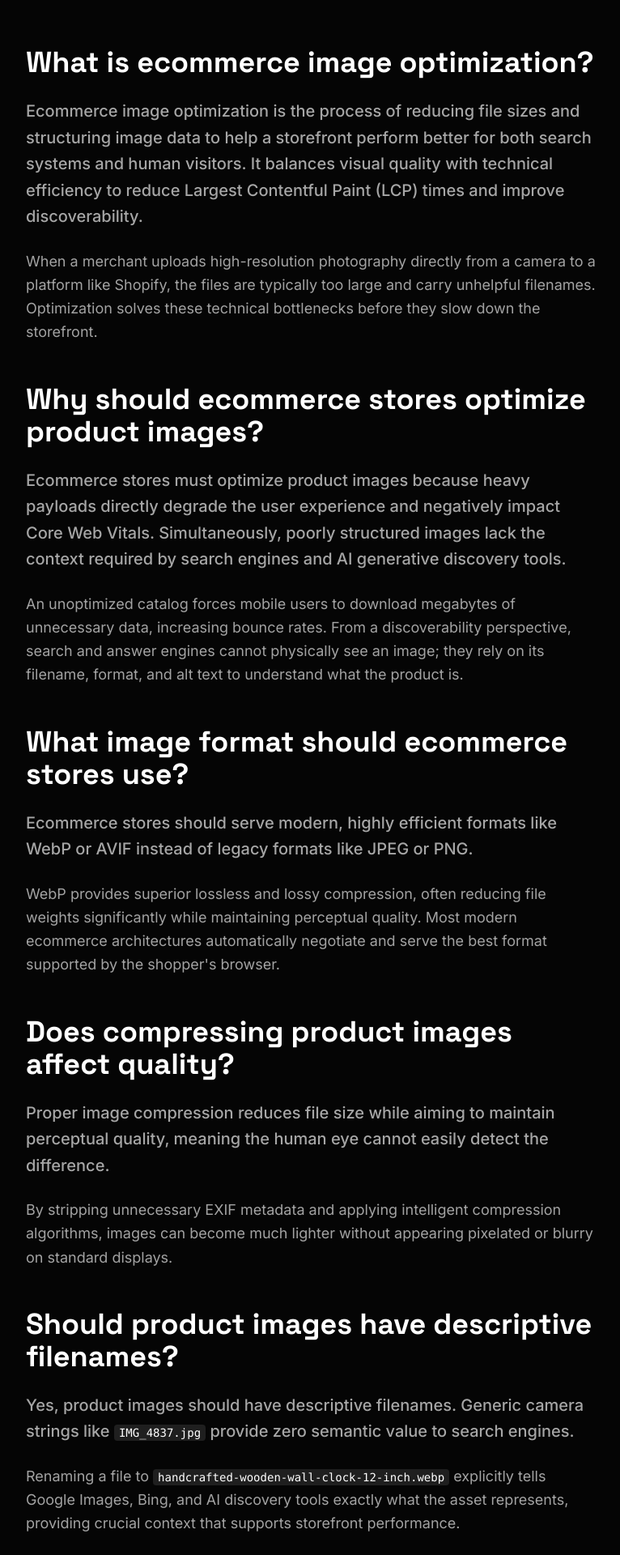
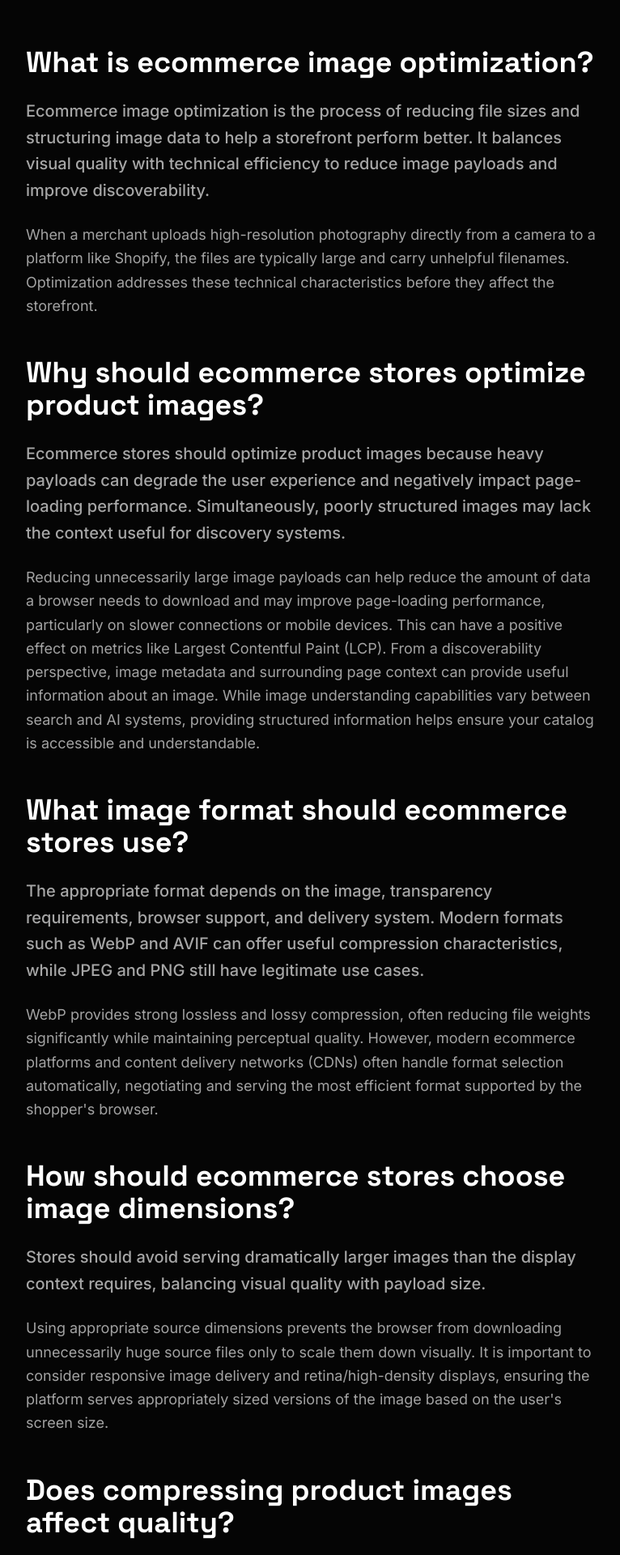
Before and after one commit to shailpoonia/1-globe-next, a Next.js app: page /resources/ecommerce-image-optimization in a window 1280 px wide. Shown: the part 740-2660 px from the top of the page at 81% size, without its empty margins (256-1022 px from the left). Built offline with nearby package versions, Linux system fonts and the light colour scheme.

Commit message:
fix: refine ecommerce image optimization resource

```diff
--- a/src/app/resources/ecommerce-image-optimization/page.tsx
+++ b/src/app/resources/ecommerce-image-optimization/page.tsx
@@ -53,30 +53,40 @@ export default function ArticlePage() {
             <div className="space-y-6">
               <h2 className="text-3xl md:text-4xl font-heading font-bold text-foreground">What is ecommerce image optimization?</h2>
               <p className="text-xl text-muted-foreground font-medium leading-relaxed">
-                Ecommerce image optimization is the process of reducing file sizes and structuring image data to help a storefront perform better for both search systems and human visitors. It balances visual quality with technical efficiency to reduce Largest Contentful Paint (LCP) times and improve discoverability.
+                Ecommerce image optimization is the process of reducing file sizes and structuring image data to help a storefront perform better. It balances visual quality with technical efficiency to reduce image payloads and improve discoverability.
               </p>
               <p className="text-lg text-neutral-400 leading-relaxed">
-                When a merchant uploads high-resolution photography directly from a camera to a platform like Shopify, the files are typically too large and carry unhelpful filenames. Optimization solves these technical bottlenecks before they slow down the storefront.
+                When a merchant uploads high-resolution photography directly from a camera to a platform like Shopify, the files are typically large and carry unhelpful filenames. Optimization addresses these technical characteristics before they affect the storefront.
               </p>
             </div>
 
             <div className="space-y-6">
               <h2 className="text-3xl md:text-4xl font-heading font-bold text-foreground">Why should ecommerce stores optimize product images?</h2>
               <p className="text-xl text-muted-foreground font-medium leading-relaxed">
-                Ecommerce stores must optimize product images because heavy payloads directly degrade the user experience and negatively impact Core Web Vitals. Simultaneously, poorly structured images lack the context required by search engines and AI generative discovery tools.
+                Ecommerce stores should optimize product images because heavy payloads can degrade the user experience and negatively impact page-loading performance. Simultaneously, poorly structured images may lack the context useful for discovery systems.
               </p>
               <p className="text-lg text-neutral-400 leading-relaxed">
-                An unoptimized catalog forces mobile users to download megabytes of unnecessary data, increasing bounce rates. From a discoverability perspective, search and answer engines cannot physically see an image; they rely on its filename, format, and alt text to understand what the product is.
+                Reducing unnecessarily large image payloads can help reduce the amount of data a browser needs to download and may improve page-loading performance, particularly on slower connections or mobile devices. This can have a positive effect on metrics like Largest Contentful Paint (LCP). From a discoverability perspective, image metadata and surrounding page context can provide useful information about an image. While image understanding capabilities vary between search and AI systems, providing structured information helps ensure your catalog is accessible and understandable.
               </p>
             </div>
 
             <div className="space-y-6">
               <h2 className="text-3xl md:text-4xl font-heading font-bold text-foreground">What image format should ecommerce stores use?</h2>
               <p className="text-xl text-muted-foreground font-medium leading-relaxed">
-                Ecommerce stores should serve modern, highly efficient formats like WebP or AVIF instead of legacy formats like JPEG or PNG.
+                The appropriate format depends on the image, transparency requirements, browser support, and delivery system. Modern formats such as WebP and AVIF can offer useful compression characteristics, while JPEG and PNG still have legitimate use cases.
               </p>
               <p className="text-lg text-neutral-400 leading-relaxed">
-                WebP provides superior lossless and lossy compression, often reducing file weights significantly while maintaining perceptual quality. Most modern ecommerce architectures automatically negotiate and serve the best format supported by the shopper's browser.
+                WebP provides strong lossless and lossy compression, often reducing file weights significantly while maintaining perceptual quality. However, modern ecommerce platforms and content delivery networks (CDNs) often handle format selection automatically, negotiating and serving the most efficient format supported by the shopper's browser.
+              </p>
+            </div>
+
+            <div className="space-y-6">
+              <h2 className="text-3xl md:text-4xl font-heading font-bold text-foreground">How should ecommerce stores choose image dimensions?</h2>
+              <p className="text-xl text-muted-foreground font-medium leading-relaxed">
+                Stores should avoid serving dramatically larger images than the display context requires, balancing visual quality with payload size.
+              </p>
+              <p className="text-lg text-neutral-400 leading-relaxed">
+                Using appropriate source dimensions prevents the browser from downloading unnecessarily huge source files only to scale them down visually. It is important to consider responsive image delivery and retina/high-density displays, ensuring the platform serves appropriately sized versions of the image based on the user's screen size.
               </p>
             </div>
 
@@ -93,20 +103,30 @@ export default function ArticlePage() {
             <div className="space-y-6">
               <h2 className="text-3xl md:text-4xl font-heading font-bold text-foreground">Should product images have descriptive filenames?</h2>
               <p className="text-xl text-muted-foreground font-medium leading-relaxed">
-                Yes, product images should have descriptive filenames. Generic camera strings like <code className="bg-secondary px-1.5 py-0.5 rounded text-sm text-foreground">IMG_4837.jpg</code> provide zero semantic value to search engines.
+                Yes. Generic camera filenames provide little descriptive context about the subject of an image.
               </p>
               <p className="text-lg text-neutral-400 leading-relaxed">
-                Renaming a file to <code className="bg-secondary px-1.5 py-0.5 rounded text-sm text-foreground">handcrafted-wooden-wall-clock-12-inch.webp</code> explicitly tells Google Images, Bing, and AI discovery tools exactly what the asset represents, providing crucial context that supports storefront performance.
+                Renaming a generic string like <code className="bg-secondary px-1.5 py-0.5 rounded text-sm text-foreground">IMG_4837.jpg</code> to a descriptive format like <code className="bg-secondary px-1.5 py-0.5 rounded text-sm text-foreground">handcrafted-wooden-wall-clock-12-inch.webp</code> can provide additional descriptive context that may support storefront discoverability.
               </p>
             </div>
 
             <div className="space-y-6">
               <h2 className="text-3xl md:text-4xl font-heading font-bold text-foreground">Should product images have alt text?</h2>
               <p className="text-xl text-muted-foreground font-medium leading-relaxed">
-                Yes, alt text is a critical component of product image optimization. It provides essential accessibility information for screen readers and acts as a strong contextual signal for search and answer engines.
+                Yes. Alt text is primarily intended to provide an accessible text alternative for people who cannot see an image, and it can also contribute contextual information for search engines.
               </p>
               <p className="text-lg text-neutral-400 leading-relaxed">
-                Effective alt text objectively describes the visual contents of the image in the context of the product. It should be descriptive rather than keyword-stuffed.
+                Product alt text should accurately identify the product and relevant visual characteristics when appropriate, describing meaningful visual information. It should not be stuffed with keywords. Note that decorative images may require different treatment, such as empty alt attributes.
+              </p>
+            </div>
+
+            <div className="space-y-6">
+              <h2 className="text-3xl md:text-4xl font-heading font-bold text-foreground">How does image optimization apply to Shopify stores?</h2>
+              <p className="text-xl text-muted-foreground font-medium leading-relaxed">
+                Product images are a core part of the Shopify storefront experience. Merchants should consider how images are uploaded, transformed, and delivered by Shopify and their active theme.
+              </p>
+              <p className="text-lg text-neutral-400 leading-relaxed">
+                While Shopify provides built-in image delivery and CDN capabilities, initial image size and metadata structure still affect the final page payload and product context. Product image metadata should remain descriptive and accurate. Any optimization tools or apps should complement the existing Shopify workflow rather than unnecessarily disrupting it.
               </p>
             </div>
 
@@ -117,18 +137,18 @@ export default function ArticlePage() {
             <div className="space-y-6">
               <h2 className="text-3xl md:text-4xl font-heading font-bold text-foreground">Practical optimization checklist</h2>
               <ul className="space-y-4 text-lg text-neutral-400 list-disc list-inside">
-                <li><strong className="text-foreground">Scale properly:</strong> Do not serve 4000px images in a 500px container.</li>
-                <li><strong className="text-foreground">Compress consistently:</strong> Ensure every image in your catalog is compressed to reduce payload.</li>
-                <li><strong className="text-foreground">Use modern formats:</strong> Serve WebP where supported.</li>
-                <li><strong className="text-foreground">Rename files:</strong> Replace generic camera names with descriptive, hyphenated strings.</li>
-                <li><strong className="text-foreground">Write clear alt text:</strong> Describe the product accurately for accessibility and search context.</li>
+                <li><strong className="text-foreground">Scale properly:</strong> Avoid serving dramatically larger images than the display requires.</li>
+                <li><strong className="text-foreground">Compress consistently:</strong> Ensure images are compressed to reduce payload size.</li>
+                <li><strong className="text-foreground">Use modern formats:</strong> Rely on formats like WebP or AVIF where supported and practical.</li>
+                <li><strong className="text-foreground">Rename files:</strong> Replace generic camera names with descriptive strings.</li>
+                <li><strong className="text-foreground">Write clear alt text:</strong> Accurately describe the product for accessibility and context.</li>
               </ul>
             </div>
 
             <div className="bg-secondary/30 p-8 mt-16 border border-border rounded-sm">
               <h3 className="text-lg font-bold uppercase tracking-widest text-foreground mb-4">Automate your image optimization</h3>
               <p className="text-muted-foreground mb-8 text-lg">
-                1-OPTIMISER is designed specifically for Shopify stores. It compresses image assets, rewrites generic filenames, and generates contextual alt text to support storefront performance.
+                1-OPTIMISER is an ecommerce performance tool designed specifically for Shopify stores. It compresses image assets, rewrites generic filenames, and generates contextual alt text to support storefront performance.
               </p>
               <Link href="/apps/1-optimiser" className="interactive-btn inline-flex items-center justify-center h-12 px-8 font-bold text-xs uppercase tracking-widest bg-foreground text-background focus-visible:outline-none focus-visible:ring-2 focus-visible:ring-primary hover:bg-foreground/90 transition-colors">
                 Explore 1-OPTIMISER
```
